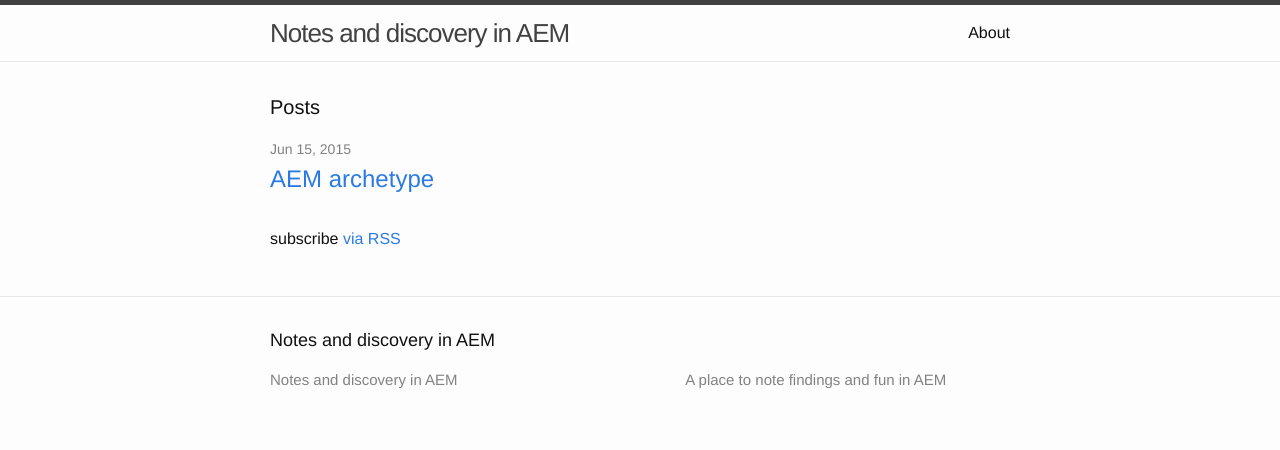
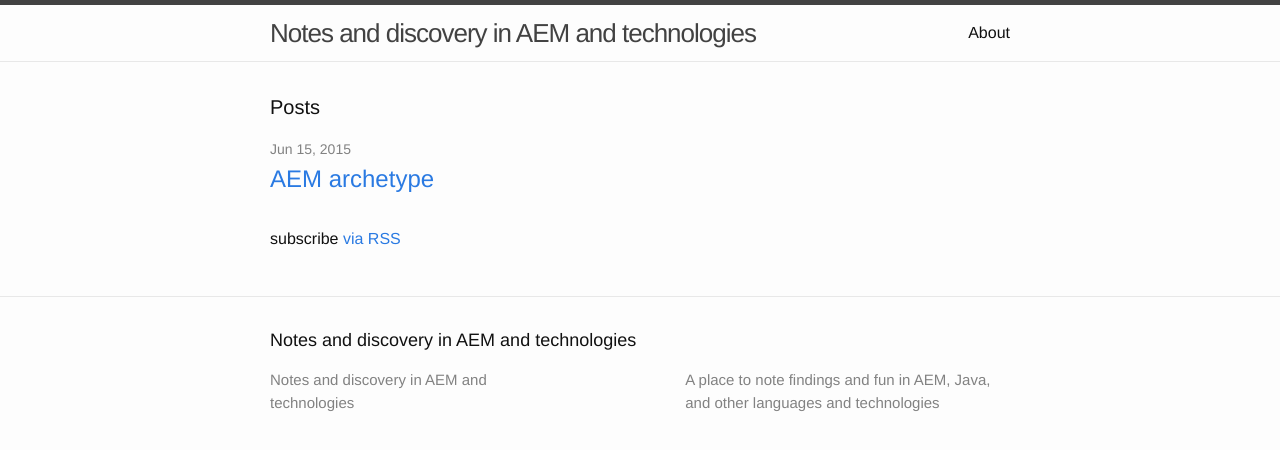
Before and after one commit to kuckmc01/kuckmc01.github.io, a Jekyll site: the page built from index.html, in a window 1280 px wide. Shown: the top 450 px of the page. Built offline with Jekyll 4.4.1, drawn with Linux system fonts in a browser that asks for light colours.

Commit message:
change site title

```diff
--- a/_config.yml
+++ b/_config.yml
@@ -1,7 +1,7 @@
 # Site settings
-title: Notes and discovery in AEM
+title: Notes and discovery in AEM and technologies
 email:
-description: A place to note findings and fun in AEM
+description: A place to note findings and fun in AEM, Java, and other languages and technologies
 baseurl: "" # the subpath of your site, e.g. /blog/
 url: "http://kuckmc01.github.io/" # the base hostname & protocol for your site
 twitter_username:
```
